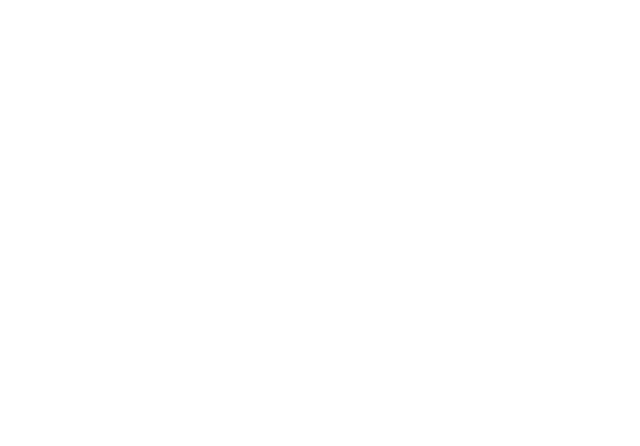
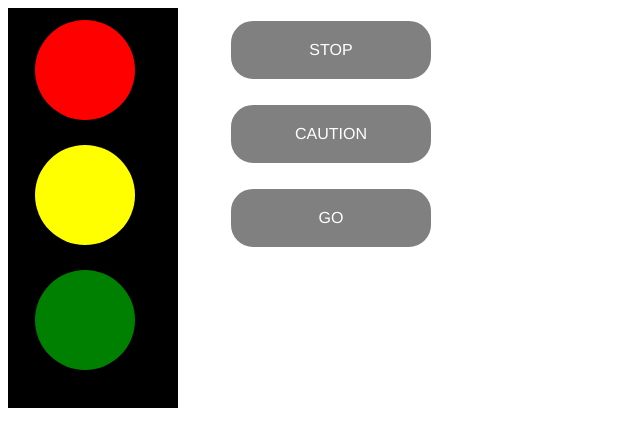
Before and after one commit to ZackDinerstein/ducking-archer, a plain HTML site: page GA/GA_2_Traffic_Light/index.html in a window 1280 px wide. Shown: the whole page, without its empty margins (0-640 px from the left). Drawn offline with Linux system fonts and the light colour scheme.

Commit message:
Traffic Light
Final Edits

```diff
--- a/GA/GA_2_Traffic_Light/css/main.css
+++ b/GA/GA_2_Traffic_Light/css/main.css
@@ -0,0 +1,59 @@
+.trafficlight {
+background: black;
+width: 170px;
+height: 400px;
+float: left;
+}
+
+.red {
+background: red;
+width: 100px;
+height: 100px;
+border-radius: 50%;
+position: absolute;
+top: 20px;
+left: 35px;
+}
+
+.yellow {
+background: yellow;
+width: 100px;
+height: 100px;
+border-radius: 50%;
+position: absolute;
+top: 145px;
+left: 35px;
+}
+
+.green {
+background: green;
+width: 100px;
+height: 100px;
+border-radius: 50%;
+position: absolute;
+top: 270px;
+left: 35px;
+ }
+
+.button {
+float: left;
+width: 100px;
+text-align: right;
+padding-left: 40px;
+text-align: center;
+text-decoration: none;
+font-family: Helvetica;
+}
+
+
+
+.click {
+color: white;
+padding: 50px;
+margin: 10px;
+padding-top: 20px;
+padding-bottom: 20px;
+border-style: solid;
+border-radius: 25px;
+background-color: gray;
+}
--- a/GA/GA_2_Traffic_Light/index.html
+++ b/GA/GA_2_Traffic_Light/index.html
@@ -7,6 +7,20 @@
 
 <body>
 
+<div class="trafficlight">
+  <div class="red"></div>
+  <div class="yellow"></div>
+  <div class="green"></div>
+</div>
 
-    </body>
+<div class="button">
+	<a href="" class="button click">STOP</a>
+
+	<a href="" class="button click">CAUTION</a>
+
+	<a href="" class="button click">GO</a>
+</div>
+
+</body>
+
 </html>
```
